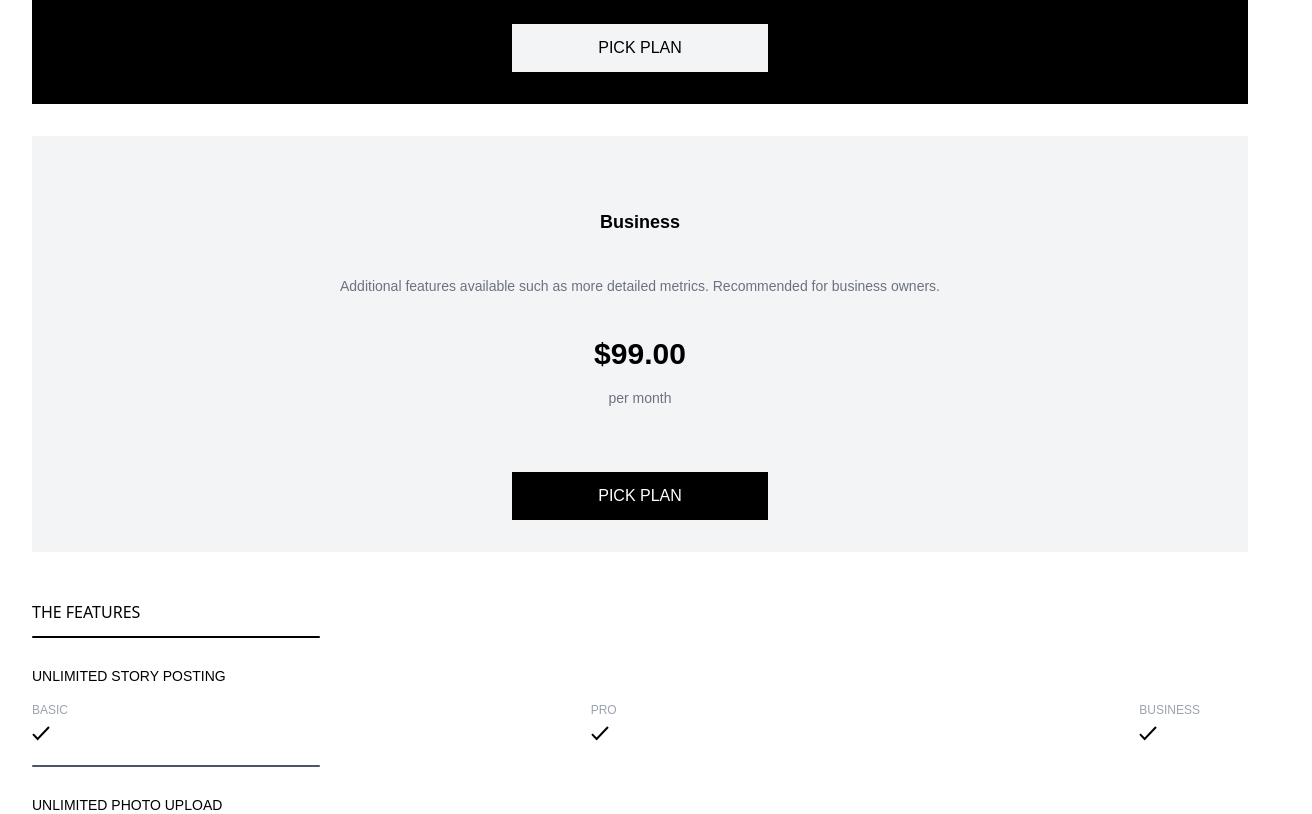
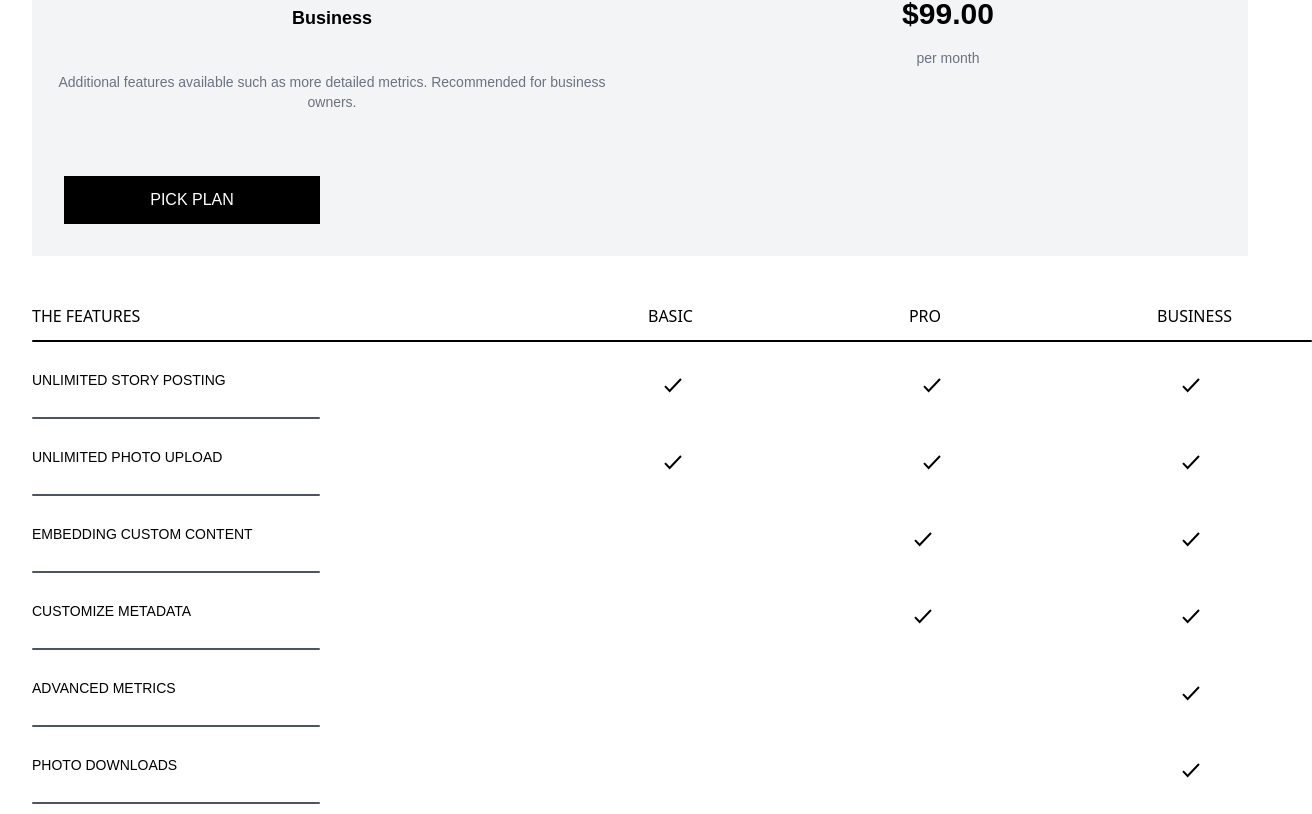
Before and after one commit to schincharauli/photosnap-multi-page-website-, a React (Vite) app: page /pricing in a window 1280 px wide. Shown: the part 1726-2540 px from the top of the page, 1312 px wide, since content can reach past the window. Built offline with nearby package versions, Linux system fonts and the light colour scheme.

Commit message:
added responsive stiling for tabet size

```diff
--- a/src/components/pricing/Pricing.jsx
+++ b/src/components/pricing/Pricing.jsx
@@ -24,6 +24,8 @@ function Pricing() {
     imageSource = heroTablet;
   } else if (isDesktop) {
     imageSource = heroDesktop;
+  } else {
+    imageSource - hero;
   }
 
   const toggleHandler = () => {
@@ -132,9 +134,19 @@ function Pricing() {
         btnTextWhite={true}
       />
       <section>
-        <p className="pl-8 pt-12">THE FEATURES</p>
-        <div className=" ml-8 h-0.5 w-72 rounded-lg mt-3 mb-3 bg-black"></div>
+        <div className="md:grid grid-cols-1 md:grid-cols-2 gap-4  md:items-center">
+          <div>
+            <p className="pl-8 pt-12">THE FEATURES</p>
+          </div>
+          <div className="pt-12 hidden md:block lg:block md:flex lg:flex md:justify-between lg:justify-between md:pr-12 lg:pr-12">
+            <p>BASIC</p>
+            <p>PRO</p>
+            <p>BUSINESS</p>
+          </div>
+        </div>
+        <div className="ml-8 h-0.5 w-72 rounded-lg mt-3 mb-3 bg-black md:w-full"></div>
       </section>
+
       <PricingFeatures
         title="UNLIMITED STORY POSTING"
         dealBasic="BASIC"
--- a/src/components/pricing/PricingCard.jsx
+++ b/src/components/pricing/PricingCard.jsx
@@ -13,12 +13,13 @@ function PrincingCard({
 }) {
   return (
     <div
-      className={`flex flex-col items-center ml-8 mr-8 mt-8 pt-10 font-DMSans font-lg ${
+      className={`flex flex-col items-center md:items-start ml-8 mr-8 mt-8 pt-10 font-DMSans font-lg ${
         blackBackground ? "bg-black " : "bg-gray-100"
       }`}
     >
+      <div className="md:grid grid-cols-1 md:grid-cols-2 gap-4">
         <div
-        className={` flex flex-col items-center   ${
+          className={`flex flex-col items-center md:flex  md:text-left ${
             textWhite ? "text-white" : ""
           }`}
         >
@@ -26,11 +27,13 @@ function PrincingCard({
           <p className=" p-4 pt-10 text-sm flex text-center text-gray-500">
             {description}
           </p>
-        <p className="font-bold text-3xl pt-6">{price}</p>
-        <p className=" p-4 text-sm flex text-center text-gray-500">
-          {duration}
-        </p>
         </div>
+        <div className={` text-center  ${textWhite ? "text-white" : ""}`}>
+          <p className="font-bold text-3xl pt-6 text-center">{price}</p>
+          <p className="p-4 text-sm text-center text-gray-500">{duration}</p>
+        </div>
+      </div>
+
       <button
         className={`w-64 h-12 ml-8 mr-8 mb-8 mt-12  ${
           blackBtnBackground ? "bg-black " : "bg-gray-100"
--- a/src/components/pricing/PricingFeatures.jsx
+++ b/src/components/pricing/PricingFeatures.jsx
@@ -13,11 +13,13 @@ function PricingFeatures({
 }) {
   return (
     <div>
-      <div className="pl-8 font-DMSans">
-        <h3 className="pt-4 text-sm">{title}</h3>
+      <div className="pl-8 font-DMSans md:grid grid-cols-1 md:grid-cols-2 gap-4 ">
+        <div>
+          <h3 className="pt-4 text-sm">{title}</h3>
+        </div>
         <div className="flex justify-between mr-20 text-xs mt-4 text-gray-400">
           <div>
-            <p className="">{dealBasic}</p>
+            <p className="md:hidden lg:hidden">{dealBasic}</p>
             <span>
               <img
                 className={` mt-2 ${checkBasic ? "checked" : ""}`}
@@ -27,7 +29,7 @@ function PricingFeatures({
             </span>
           </div>
           <div>
-            <p>{dealPro}</p>
+            <p className="md:hidden lg:hidden">{dealPro}</p>
             <span>
               <img
                 className={`mt-2 ${checkPro ? "checked" : ""}`}
@@ -37,7 +39,7 @@ function PricingFeatures({
             </span>
           </div>
           <div>
-            <p>{dealBusiness}</p>
+            <p className="md:hidden lg:hidden">{dealBusiness}</p>
             <span>
               <img
                 className={`mt-2 ${checkBusiness ? "checked" : ""}`}
```
Lines whose indentation alone changed are shown as unchanged.
